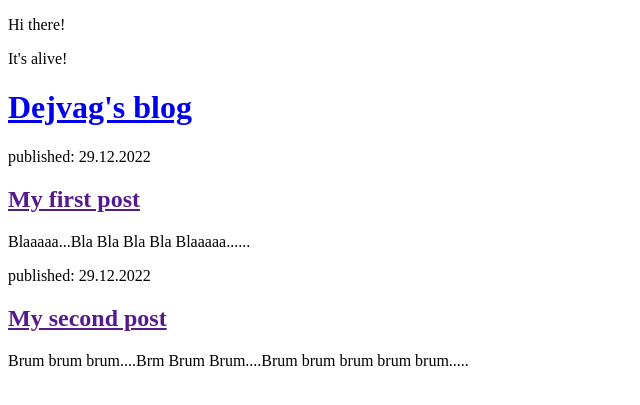
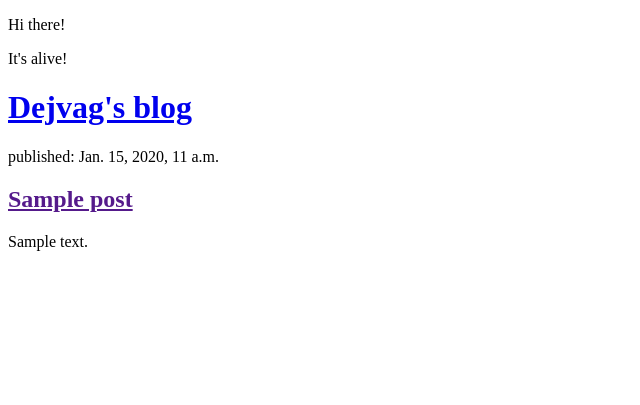
Before and after one commit to Dejvag/my-first-blog, a Django app: page / in a window 1280 px wide. Shown: the top 405 px of the page, without its empty margins (0-640 px from the left). Run offline with Django 3.2, Linux system fonts and the light colour scheme; tables that the repository leaves empty hold one stand-in row (values such as "Sample post").

Commit message:
Modified templates to display posts from database

```diff
--- a/mysite/blog/templates/blog/post_list.html
+++ b/mysite/blog/templates/blog/post_list.html
@@ -9,15 +9,12 @@
     <header>
       <h1><a href="/">Dejvag's blog</a></h1>
     </header>
-    <article>
-      <time>published: 29.12.2022</time>
-      <h2><a href="">My first post</a></h2>
-      <p>Blaaaaa...Bla Bla Bla Bla Blaaaaa......</p>
-    </article>
-    <article>
-      <time>published: 29.12.2022</time>
-      <h2><a href="">My second post</a></h2>
-      <p>Brum brum brum....Brm Brum Brum....Brum brum brum brum brum.....</p>
+    {% for post in posts %}
+      <article>
+        <time>published: {{post.published_date}} </time>
+        <h2><a href="">{{post.title}}</a></h2>
+        <p>{{ post.text|linebreaksbr }} </p>
       </article>
+    {% endfor %}
   </body>
 </html>
--- a/mysite/blog/views.py
+++ b/mysite/blog/views.py
@@ -1,6 +1,8 @@
 from django.shortcuts import render
-
+from .models import Post
+from django.utils import timezone
 # Create your views here.
 
 def post_list (request):
-    return render(request, 'blog/post_list.html',{})
+    posts = Post.objects.filter(published_date__lte=timezone.now()).order_by('published_date')
+    return render(request, 'blog/post_list.html',{'posts':posts})
```
